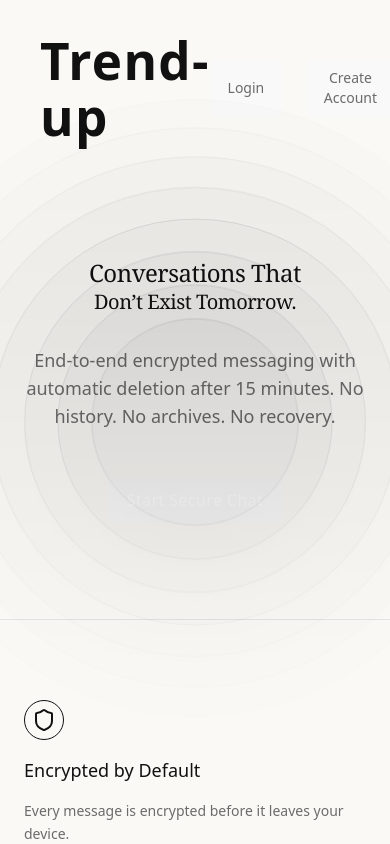
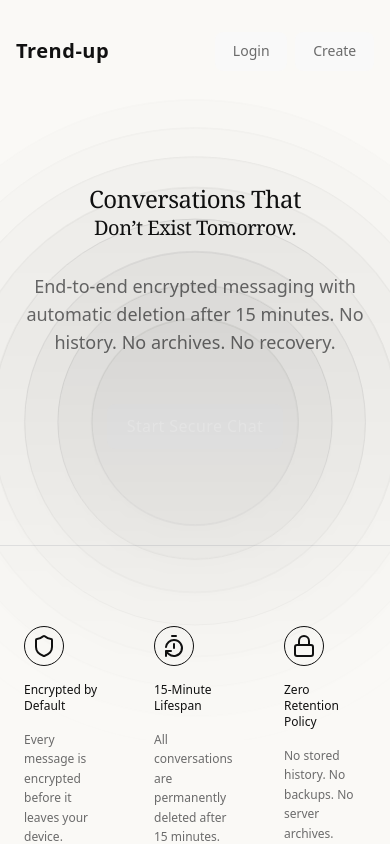
Before and after one commit to tanishtirpathi/Trend-up-, a React (Vite) app in the folder Frontend/: page / in a window 390 px wide. Shown: the top 844 px of the page. Built offline with nearby package versions, Linux system fonts and the light colour scheme; no server answers.

Commit message:
responsiveness on homepage , sidebar

```diff
--- a/Frontend/src/components/Navbar.jsx
+++ b/Frontend/src/components/Navbar.jsx
@@ -15,7 +15,7 @@ const Navbar = () => {
   const navLinks = [{ name: "Profile", href: "/profile" }];
 
   return (
-    <nav className="bg-white/90 fixed w-full z-50 backdrop-blur-md">
+    <nav className="bg-white/90 fixed w-full z-50 backdrop-blur-md px-5 ">
       <div className="max-w-7xl mx-auto px-6">
         <div className="flex justify-between items-center h-16">
 
--- a/Frontend/src/components/Sidebar.jsx
+++ b/Frontend/src/components/Sidebar.jsx
@@ -49,21 +49,21 @@ function Sidebar() {
   return (
     <div className="h-full w-full flex flex-col bg-slate-50 border-r border-slate-200">
       {/* Header */}
-      <div className="p-4 border-b border-slate-200">
-        <div className="flex items-center gap-2 px-3 py-2 rounded-lg bg-black/10 border border-slate-200">
-          <Search className="w-4 h-4 text-slate-500" />
+      <div className="py-3 sm:py-4 px-3 sm:px-4 border-b border-slate-200">
+        <div className="flex items-center gap-2 px-3 py-2 rounded-lg bg-black/5 border border-slate-200 w-full">
+          <Search className="w-4 h-4 text-slate-500 shrink-0" />
           <input
             type="text"
             placeholder="Search user..."
             value={search}
             onChange={(e) => setSearch(e.target.value)}
-            className="bg-transparent outline-none text-sm text-slate-700 font-serif placeholder:text-slate-400 w-full"
+            className="bg-transparent outline-none text-sm sm:text-base text-slate-700 font-serif placeholder:text-slate-400 w-full"
           />
         </div>
       </div>
 
       {/* Users */}
-      <div className="flex-1 overflow-y-auto p-2 space-y-1">
+      <div className="flex-1 overflow-y-auto px-2 sm:px-3 py-2 space-y-1.5 sm:space-y-2">
         {filteredUsers?.length === 0 && (
           <p className="text-center text-slate-400 text-sm mt-6 font-serif">
             No users found
@@ -75,22 +75,23 @@ function Sidebar() {
           const unread = unreadCounts?.[user._id] || 0;
           const isOnline = onlineUser.includes(user._id);
           const isNew = isUserNew(user.createdAt);
+
           return (
             <div
               key={user._id}
               onClick={() => setSelectedUser(user)}
-              className={`flex items-center gap-3 p-3 rounded-lg cursor-pointer transition ${
+              className={`flex items-center gap-3 p-3 sm:p-4 rounded-xl cursor-pointer transition-all ${
                 isSelected
                   ? "bg-white border border-slate-200 shadow-sm"
-                  : "hover:bg-white border border-transparent   "
+                  : "hover:bg-white border border-transparent"
               }`}
             >
               {/* Avatar */}
-              <div className="relative">
+              <div className="relative shrink-0">
                 <img
                   src={user.avatar || "/image.png"}
                   alt={user.name}
-                  className="h-10 w-10 rounded-full object-cover"
+                  className="h-9 w-9 sm:h-10 sm:w-10 rounded-full object-cover"
                 />
 
                 {/* Online Dot */}
@@ -111,18 +112,18 @@ function Sidebar() {
               {/* User Info */}
               <div className="flex-1 min-w-0">
                 <div className="flex items-center gap-2">
-                  <p className="text-sm font-medium text-slate-800 font-serif truncate">
+                  <p className="text-sm sm:text-base font-medium text-slate-800 font-serif truncate">
                     {user.name}
                   </p>
 
                   {isNew && (
-                    <span className="text-[10px] px-2 py-[2px] bg-blue-500 text-white rounded-full font-semibold">
+                    <span className="text-[9px] sm:text-[10px] px-2 py-[2px] bg-blue-500 text-white rounded-full font-semibold">
                       NEW
                     </span>
                   )}
                 </div>
 
-                <p className="text-xs text-slate-400 truncate">
+                <p className="text-xs sm:text-sm text-slate-400 truncate">
                   {isOnline ? "online" : "offline"}
                 </p>
               </div>
--- a/Frontend/src/pages/HomePage.jsx
+++ b/Frontend/src/pages/HomePage.jsx
@@ -1,28 +1,31 @@
 import { motion } from "framer-motion";
 import { Shield, TimerReset, Lock } from "lucide-react";
 import { useNavigate } from "react-router-dom";
-import {Ripple } from "../components/ui/ripple"
+import { Ripple } from "../components/ui/ripple";
 export function HomePage() {
   const navigate = useNavigate();
 
   return (
-    <div className="min-h-screen w-screen bg-[#FAF9F6] text-[#111111]">
+    <div className="min-h-screen w-screen bg-[#FAF9F6] text-[#111111] overflow-x-hidden">
+      {/* Top Bar */}
+      <div className="flex justify-between items-center px-4 sm:px-4 md:px-8 lg:px-10 py-8 max-w-6xl mx-auto">
+        <h2 className="text-xl sm:text-lg md:text-2xl lg:text-2xl tracking-wide font-bold ">
+          Trend-up
+        </h2>
 
-      {/* Top Bar */}
-      <div className="flex justify-between items-center px-10 py-8 max-w-6xl mx-auto">
-        <h1 className="text-lg tracking-wide font-bold">
-          Trend-up
-        </h1>
-
-        <div className="flex gap-6 text-sm text-[#6B6B6B]">
-          <button onClick={() => navigate("/login")} className="hover:text-white transition">
+        <div className="flex gap-2 sm:gap-2 md:gap-4 lg:gap-6 text-sm text-[#6B6B6B]">
+          <button
+            onClick={() => navigate("/login")}
+            className="hover:text-white transition"
+          >
             Login
           </button>
           <button
             onClick={() => navigate("/signup")}
-            className="px-4 py-2 border border-[#111111] rounded-full hover:bg-black hover:text-white transition"
+            className="px-4 py-2 border border-[#111111] rounded-full
+            hover:bg-black hover:text-white text-xs transition"
           >
-            Create Account
+            Create
           </button>
         </div>
       </div>
@@ -35,19 +38,19 @@ export function HomePage() {
           transition={{ duration: 0.7 }}
           className="text-xl md:text-6xl font-serif leading-tight tracking-tight"
         >
-        <span className="text-2xl">  Conversations That</span>
+          <span className="text-2xl"> Conversations That</span>
           <br />
           Don’t Exist Tomorrow.
         </motion.h2>
-  <Ripple />
+        <Ripple />
         <motion.p
           initial={{ opacity: 0 }}
           animate={{ opacity: 1 }}
           transition={{ delay: 0.2 }}
           className="mt-8 text-lg text-[#6B6B6B] max-w-2xl mx-auto"
         >
-          End-to-end encrypted messaging with automatic deletion
-          after 15 minutes. No history. No archives. No recovery.
+          End-to-end encrypted messaging with automatic deletion after 15
+          minutes. No history. No archives. No recovery.
         </motion.p>
 
         <motion.div
@@ -69,24 +72,23 @@ export function HomePage() {
       <div className="mt-24 border-t border-[#E4E4E4]" />
 
       {/* Feature Section */}
-      <div className="px-6 py-20 max-w-6xl mx-auto grid grid-cols-1 md:grid-cols-3 gap-12">
-
+      <div className="px-6 py-20 max-w-6xl mx-auto grid grid-cols-3 md:grid-cols-3 gap-12">
         {[
           {
             icon: <Shield size={24} />,
             title: "Encrypted by Default",
-            desc: "Every message is encrypted before it leaves your device."
+            desc: "Every message is encrypted before it leaves your device.",
           },
           {
             icon: <TimerReset size={24} />,
             title: "15-Minute Lifespan",
-            desc: "All conversations are permanently deleted after 15 minutes."
+            desc: "All conversations are permanently deleted after 15 minutes.",
           },
           {
             icon: <Lock size={24} />,
             title: "Zero Retention Policy",
-            desc: "No stored history. No backups. No server archives."
-          }
+            desc: "No stored history. No backups. No server archives.",
+          },
         ].map((item, i) => (
           <motion.div
             key={i}
@@ -100,11 +102,9 @@ export function HomePage() {
               {item.icon}
             </div>
 
-            <h3 className="text-lg font-medium">
-              {item.title}
-            </h3>
+            <h3 className="text-xs sm:text-sm md:text-base lg:text-lg font-medium">{item.title}</h3>
 
-            <p className="text-[#6B6B6B] text-sm leading-relaxed">
+            <p className="text-[#6B6B6B] text-xs sm:text-xs md:text-sm lg:text-sm leading-relaxed">
               {item.desc}
             </p>
           </motion.div>
@@ -112,10 +112,9 @@ export function HomePage() {
       </div>
 
       {/* Subtle Bottom Statement */}
-      <div className="text-center pb-16 text-xs tracking-widest text-[#6B6B6B]">
+      <div className="text-center pb-16 text-xs px-10 tracking-widest text-[#6B6B6B]">
         BUILT FOR PRIVACY · DESIGNED FOR DISAPPEARANCE
       </div>
-
     </div>
   );
 }
```
